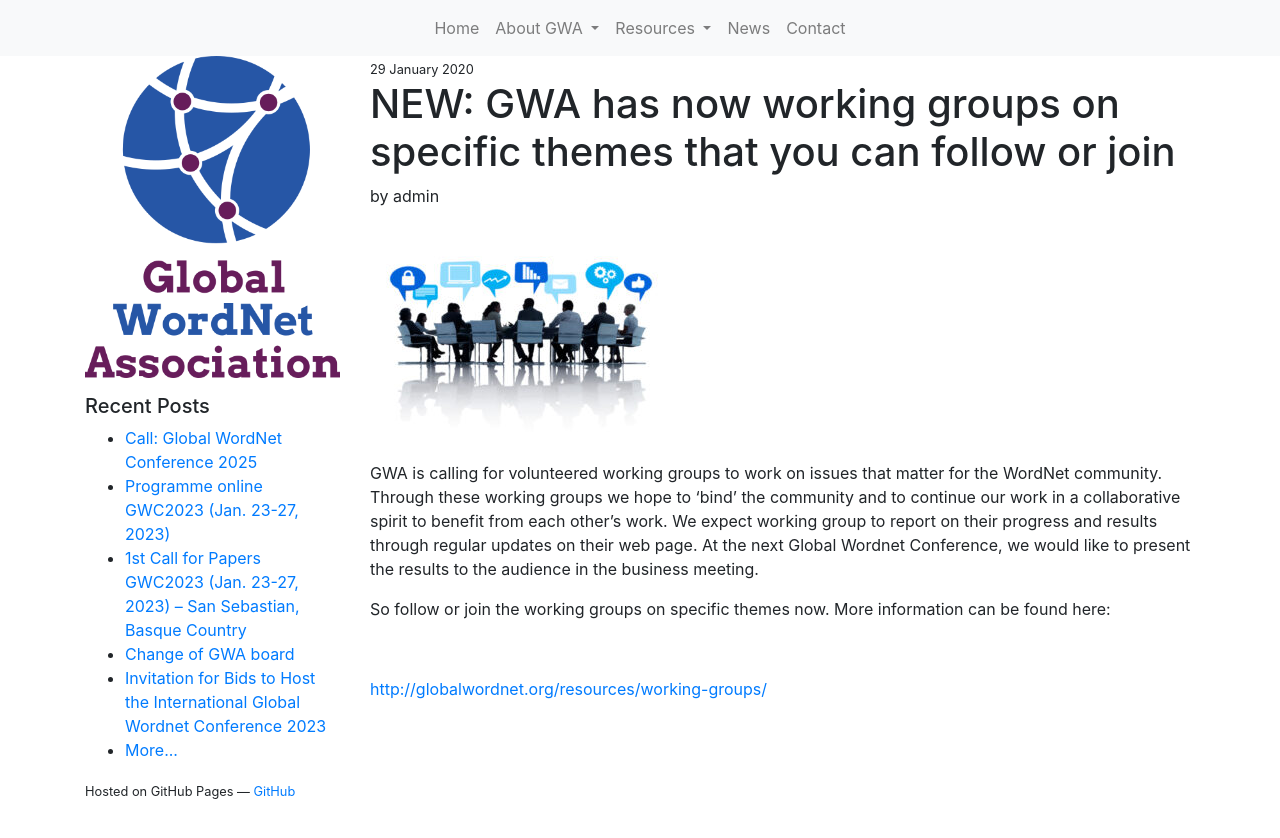
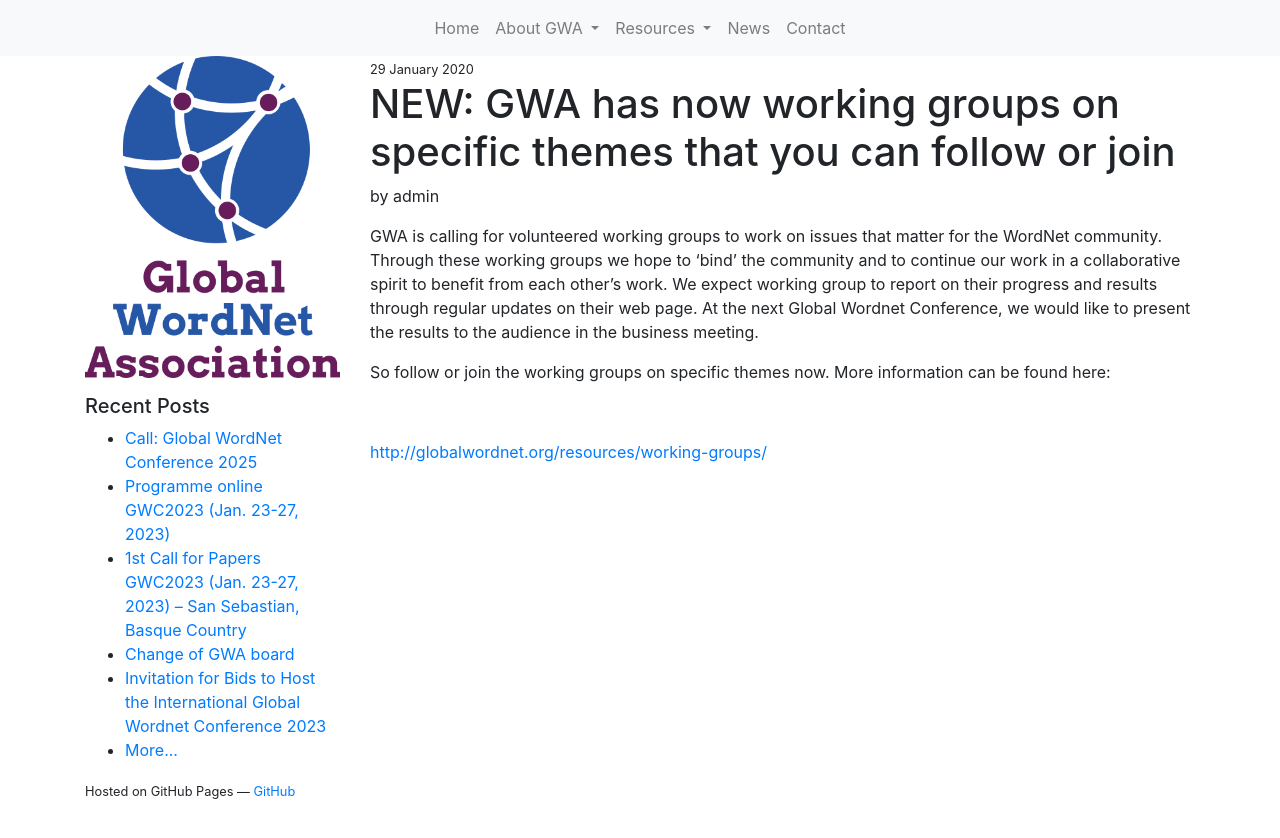
Before and after one commit to globalwordnet/globalwordnet.github.io, a Jekyll site: the page built from _posts/2020-01-29-file.md, in a window 1280 px wide. Shown: the top 838 px of the page. Built offline with Jekyll 4.4.1, drawn with Linux system fonts in a browser that asks for light colours; nearby versions of some CDN libraries.

Commit message:
Remove copyrighted image

```diff
--- a/_posts/2020-01-29-file.md
+++ b/_posts/2020-01-29-file.md
@@ -3,8 +3,6 @@
 author: admin
 title: "NEW: GWA has now working groups on specific themes that you can follow or join"
 ---
-
-[![](/img/teams_graphic-300x221.jpg)](/img/teams_graphic.jpg)
 
 GWA is calling for volunteered working groups to work on issues that
 matter for the WordNet community. Through these working groups we hope
```
